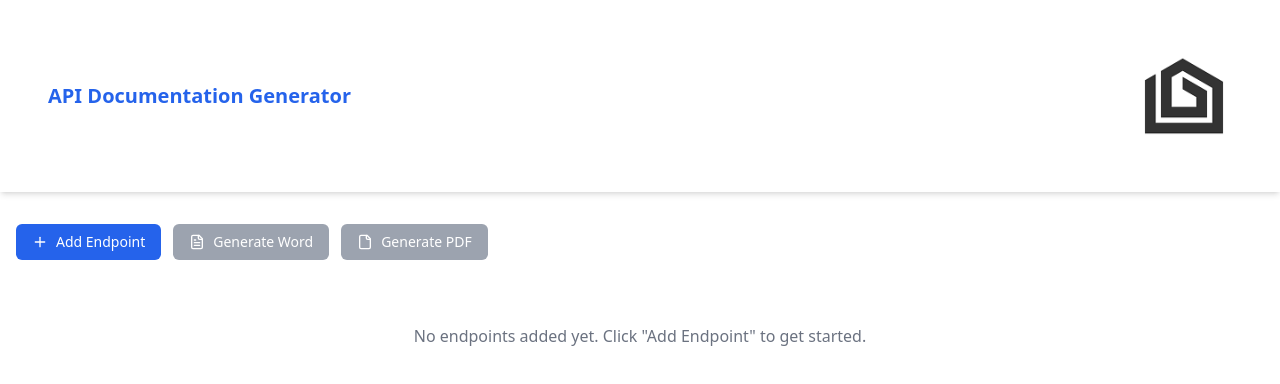
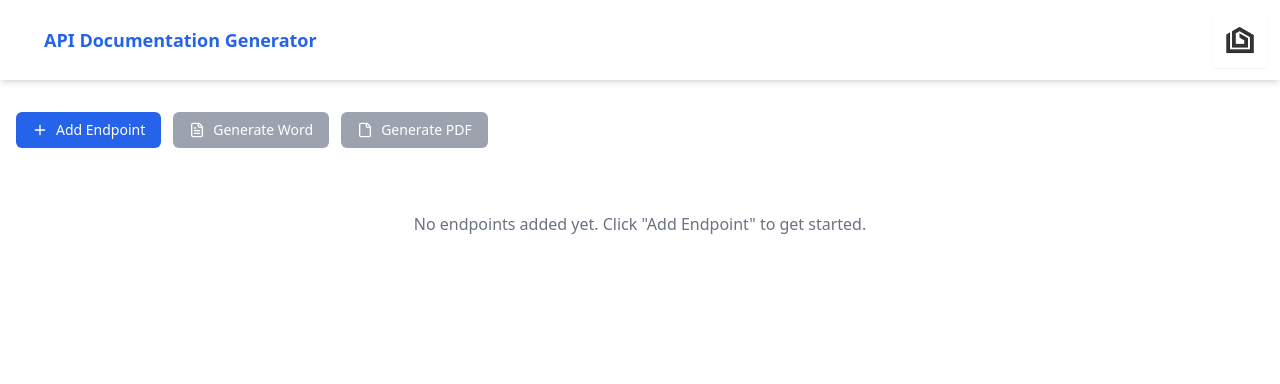
Before and after one commit to Hritikrawat/ApiDocFE, a React (Vite) app: page / in a window 1280 px wide. Shown: the top 384 px of the page. Built offline with nearby package versions, Linux system fonts and the light colour scheme.

Commit message:
Update Header.tsx

```diff
--- a/src/components/Header.tsx
+++ b/src/components/Header.tsx
@@ -1,25 +1,21 @@
 import React from 'react';
-import { FileText, Code } from 'lucide-react';
-import Saltoris from './images/Saltoris.jpg'
+import { FileText } from 'lucide-react';
+import Saltoris from './images/Saltoris.jpg';
 
 const Header: React.FC = () => {
   return (
-    <header className="bg-white text-white p-4 shadow-md">
+    <header className="bg-white text-white p-3 shadow-md">
       <div className="container mx-auto flex items-center justify-between">
         <div className="flex items-center space-x-2">
           <FileText size={24} />
-          <h1 className="text-xl font-bold text-blue-600">API Documentation Generator</h1>
+          <h1 className="text-lg font-bold text-blue-600">API Documentation Generator</h1>
         </div>
-        {/* <div className="flex items-center space-x-2"> */}
-          {/* <Code size={20} /> */}
-          {/* <span className="text-sm">Build beautiful API docs</span> */}
-        {/* </div> */}
 
-        <div className="flex items-center justify-center w-40">
+        <div className="flex items-center justify-center w-14 h-14">
           <img
             src={Saltoris}
             alt="Coding workspace"
-            // className="w-40 h-40 object-cover rounded-md shadow-sm"
+            className="w-14 h-14 object-cover rounded-md shadow-sm"
           />
         </div>
       </div>
```
